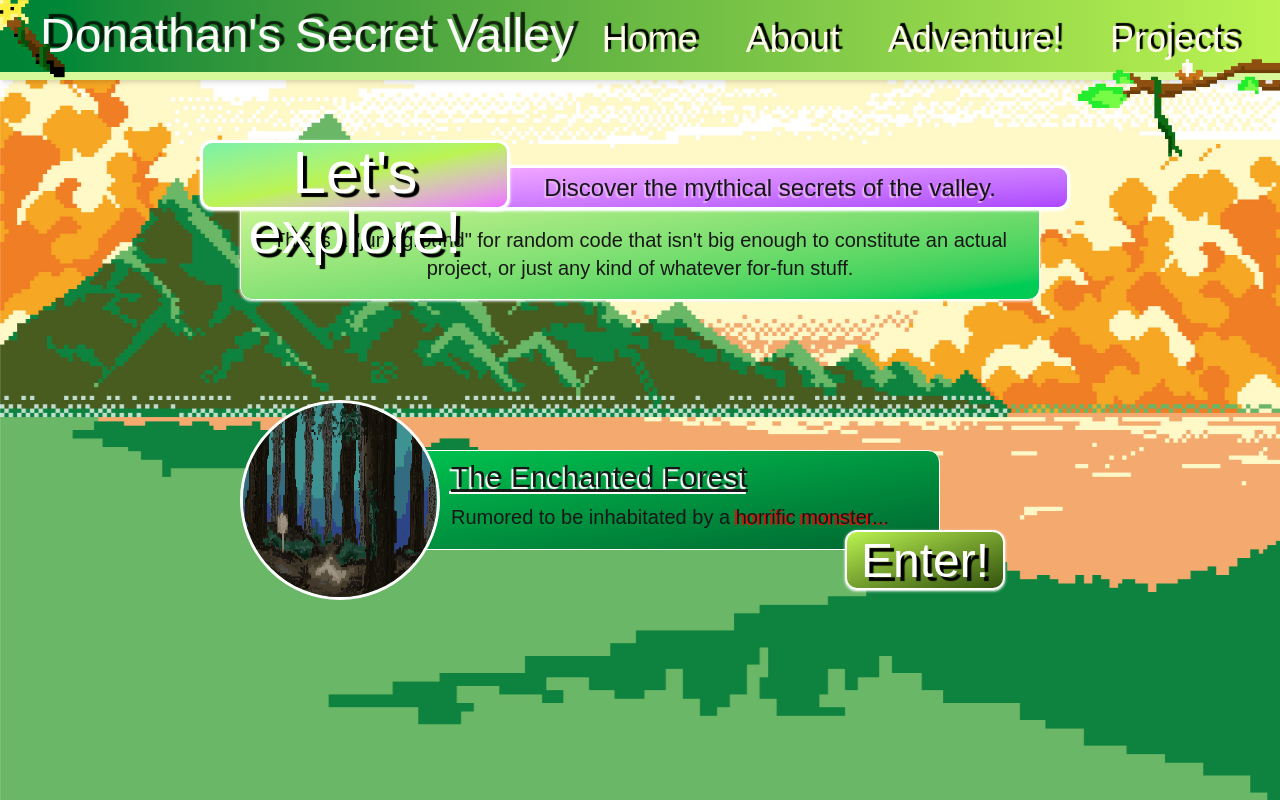
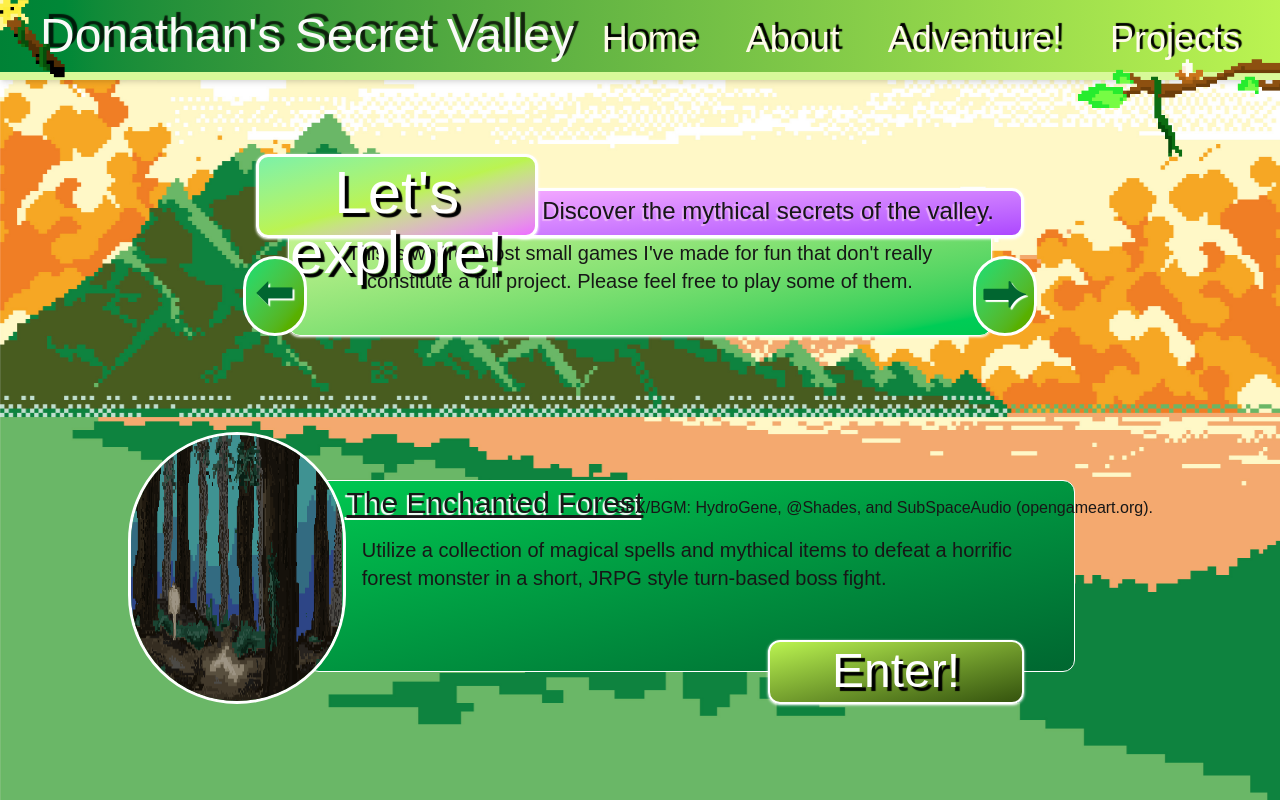
Before and after one commit to donathan2/donathans-secret-valley, a Next.js app: page /adventure in a window 1280 px wide. Built offline with nearby package versions, Linux system fonts and the light colour scheme; a web font is replaced by a local one.

Commit message:
feat: adventure screen design updates, linked ice cream game but still WIP

```diff
--- a/src/app/adventure/page.tsx
+++ b/src/app/adventure/page.tsx
@@ -6,28 +6,34 @@ import { headingFont } from "../lib/fonts";
 import { motion } from "framer-motion";
 import Image from "next/image";
 import { useRouter } from "next/navigation";
+import { useState } from "react";
 
 export default function AdventurePage() {
   const router = useRouter();
+
+  const [showForest, setShowForest] = useState(true);
+  const [showIceCream, setShowIceCream] = useState(false);
 
   return (
     <>
       <Navbar></Navbar>
       <MouseFollower></MouseFollower>
-      <div className="fixed z-[-1] inset-0 bg-[url('/landscape-4.jpg')] bg-cover bg-fixed bg-center"></div>
+      <div className="fixed z-[-1] inset-0 w-full h-full bg-[url('/landscape-4.jpg')] bg-cover bg-fixed bg-center"></div>
       <main className="w-full h-full">
-        <div className="relative w-[full] h-[250px]">
+        <div className="relative w-[full] h-[35%]">
           <motion.div
-            className={`${headingFont.className} z-[10] absolute text-center w-[310px] h-[70px] border border-3 text-white text-6xl translate-y-[140px] left-1/2 translate-x-[-440px] bg-gradient-to-br from-green-300 via-lime-300 to-fuchsia-400 shadow-sm shadow-white rounded-xl`}
+            className={`${headingFont.className} z-[10] absolute w-[22%] h-[30%] border border-3 border-white bottom-[15%] left-[20%] bg-gradient-to-br from-green-300 via-lime-300 to-fuchsia-400 shadow-sm shadow-white rounded-xl`}
             style={{ textShadow: "4px 4px 1px rgba(0,0,0,1)" }}
             initial={{ opacity: 0, scale: 2 }}
             animate={{ opacity: 1, scale: 1 }}
             transition={{ type: "spring" }}
           >
-            <p>Let&apos;s explore!</p>
+            <p className="absolute w-full h-full text-center text-white text-6xl p-[2%]">
+              Let&apos;s explore!
+            </p>
           </motion.div>
           <motion.div
-            className="z-[9] absolute w-[600px] h-[45px] bg-gradient-to-br from-fuchsia-300 to-purple-500 translate-y-[165px] left-1/2 translate-x-[-170px] rounded-xl border border-3 border-white shadow shadow-white"
+            className="z-[9] absolute w-[40%] h-[18%] bg-gradient-to-br from-fuchsia-300 to-purple-500 bottom-[15%] left-[40%] rounded-xl border border-3 border-white shadow shadow-white"
             initial={{ opacity: 0, scale: 0 }}
             animate={{ opacity: 1, scale: 1 }}
             transition={{ type: "spring" }}
@@ -39,55 +45,84 @@ export default function AdventurePage() {
               Discover the mythical secrets of the valley.
             </p>
           </motion.div>
+          <div className="absolute w-[55%] h-[50%] rounded-xl shadow shadow-white border border-white bg-gradient-to-br from-lime-200 to-green-500 left-1/2 -translate-x-1/2 bottom-[-20%] ">
+            <p className="text-center text-xl m-[2%] mt-[6%]">
+              This is where I host small games I&apos;ve made for fun that don't
+              really constitute a full project. Please feel free to play some of
+              them.
+            </p>
+          </div>
+        </div>
         <motion.div
-            className="absolute w-[800px] h-[120px] rounded-xl shadow shadow-white border border-white bg-gradient-to-br from-lime-200 to-green-500 left-1/2 -translate-x-1/2 translate-y-[180px] "
-            initial={{ opacity: 0, scale: 0 }}
-            animate={{ opacity: 1, scale: 1 }}
+          className={` z-[51] absolute w-[5%] h-[10%] rounded-full border-white border-[3px] bg-white bg-gradient-to-br from-green-400 to-lime-600 left-[19%] top-[32%] text-center text-green-800 pt-[4px] text-5xl`}
+          style={{ textShadow: "2px 2px 1px rgb(255, 255, 255)" }}
+          whileHover={{ scale: 1.1 }}
+          onClick={() => {
+            if (showForest) {
+              setShowIceCream(true);
+              setShowForest(false);
+            } else if (showIceCream) {
+              setShowForest(true);
+              setShowIceCream(false);
+            }
+          }}
+        >
+          <p className="pt-[5px]">⬅</p>
+        </motion.div>
+        <motion.div
+          className={`z-[51] absolute w-[5%] h-[10%] rounded-full border-white border-[3px] bg-white bg-gradient-to-br from-green-400 to-lime-600 right-[19%] top-[32%] text-center text-green-800 pt-[4px] text-5xl`}
+          style={{ textShadow: "2px 2px 1px rgb(255, 255, 255)" }}
+          whileHover={{ scale: 1.1 }}
+          onClick={() => {
+            if (showForest) {
+              setShowIceCream(true);
+              setShowForest(false);
+            } else if (showIceCream) {
+              setShowForest(true);
+              setShowIceCream(false);
+            }
+          }}
+        >
+          <p className="pt-[5px]">⮕</p>
+        </motion.div>
+
+        {showForest && (
+          <motion.div
+            className="z-0 absolute w-full h-[40%] bottom-[0%]"
+            initial={{ opacity: 0 }}
+            animate={
+              showForest ? { opacity: 1, scale: [1.5, 1] } : { opacity: 0 }
+            }
             transition={{ type: "spring" }}
           >
-            <p className="text-center text-xl m-[30px] mt-[45px]">
-              This is a &quot;junk ground&quot; for random code that isn&apos;t
-              big enough to constitute an actual project, or just any kind of
-              whatever for-fun stuff.
-            </p>
-          </motion.div>
+            <div>
+              <div className="z-20 absolute w-[17%] h-[85%] left-[10%] bottom-[30%] rounded-full overflow-hidden border border-3 border-white">
+                <Image src="/forest.png" alt="forest" fill />
               </div>
-        <div className="z-0 relative w-full h-[400px] translate-y-[150px]">
-          <motion.div
-            initial={{ opacity: 0, x: -50 }}
-            animate={{ opacity: 1, x: 0 }}
-            transition={{ type: "spring" }}
-          >
-            <motion.div className="z-20">
-              <Image
-                className=" z-20 absolute w-[200px] h-[200px] left-1/2 translate-x-[-400px] rounded-full overflow-hidden border border-3 border-white"
-                src="/forest.png"
-                alt="forest"
-                width={200}
-                height={200}
-              />
-            </motion.div>
-            <motion.div className="z-10 absolute w-[600px] h-[100px] left-1/2 -translate-x-1/2 translate-y-1/2 bg-gradient-to-br from-green-500 to-green-800 rounded-xl border border-white">
+              <div className="z-10 absolute w-[60%] h-[60%] right-[16%] bg-gradient-to-br from-green-500 to-green-800 rounded-xl border border-white">
                 <p
-                className="text-3xl ml-[110px] mt-[8px] underline"
+                  className="text-3xl pl-[5%] mt-[4px] underline"
                   style={{ textShadow: "-2px 2px 1px rgb(255, 255, 255)" }}
                 >
                   The Enchanted Forest
                 </p>
-              <p className="text-xl ml-[110px] mt-[8px]">
-                Rumored to be inhabitated by a{" "}
-                <span style={{ textShadow: "-2px 1px 1px rgb(255, 0, 0)" }}>
-                  horrific monster...
-                </span>
+                <p className="absolute w-[80%] h-[10%] right-[-20%] top-[8%]">
+                  SFX/BGM: HydroGene, @Shades, and SubSpaceAudio
+                  (opengameart.org).
                 </p>
-            </motion.div>
-          </motion.div>
+                <p className="text-xl pl-[7%] pr-[7%] mt-[2%]">
+                  Utilize a collection of magical spells and mythical items to
+                  defeat a horrific forest monster in a short, JRPG style
+                  turn-based boss fight.
+                </p>
+              </div>
+            </div>
+
             <motion.div
-            className={`${headingFont.className} z-[12] absolute text-center w-[160px] h-[60px] border border-2 text-white text-5xl translate-y-[130px] left-1/2 translate-x-[205px] bg-gradient-to-br from-lime-300 to-lime-900 shadow-sm shadow-white rounded-xl`}
+              className={`${headingFont.className} ${
+                showForest ? "z-[55]" : "z-[12]"
+              } absolute text-center w-[20%] h-[20%] border border-2 text-white text-5xl bottom-[30%] right-[20%] bg-gradient-to-br from-lime-300 to-lime-900 shadow-sm shadow-white rounded-xl`}
               style={{ textShadow: "4px 4px 1px rgba(0,0,0,1)" }}
-            initial={{ opacity: 0, scale: 2 }}
-            animate={{ opacity: 1, scale: 1 }}
-            transition={{ type: "spring" }}
               whileHover={{
                 scale: 1.15,
                 boxShadow: "0px 0px 35px 20px rgba(255, 0, 0, 0.97)",
@@ -100,7 +135,60 @@ export default function AdventurePage() {
             >
               <p className="mt-[5px]">Enter!</p>
             </motion.div>
+          </motion.div>
+        )}
+        {/* ICE CREAM GAME */}
+        {showIceCream && (
+          <motion.div
+            className={` ${
+              !showIceCream ? "pointer-events-none" : ""
+            }z-0 absolute w-full h-[40%] bottom-[0%]`}
+            initial={{ opacity: 0 }}
+            animate={
+              showIceCream ? { opacity: 1, scale: [1.5, 1] } : { opacity: 0 }
+            }
+            transition={{ type: "spring" }}
+          >
+            <div>
+              <div className="z-20 absolute w-[17%] h-[85%] left-[10%] bottom-[30%] rounded-full overflow-hidden border border-3 border-white">
+                <Image src="/icecream-preview.png" alt="storefront" fill />
               </div>
+              <div className="z-10 absolute w-[60%] h-[60%] right-[16%] bg-gradient-to-br from-lime-300 to-green-800 rounded-xl border border-white">
+                <p
+                  className="text-3xl pl-[5%] mt-[4px] underline"
+                  style={{ textShadow: "-2px 2px 1px rgb(255, 255, 255)" }}
+                >
+                  The Ice Cream Parlor
+                </p>
+                <p className="absolute w-[80%] h-[10%] right-[-20%] top-[8%]">
+                  SFX/BGM: phoenix1291 (opengameart.org).
+                </p>
+                <p className="text-xl pl-[7%] pr-[7%] mt-[2%]">
+                  Take over ice cream scooping for a day and tend to the wacky
+                  dessert orders of the vibrant customers of the valley in a
+                  relaxed, easy-paced environment. (WARNING WIP)
+                </p>
+              </div>
+            </div>
+            <motion.div
+              className={`${headingFont.className} ${
+                !showIceCream ? "pointer-events-none" : ""
+              } z-[12] absolute text-center w-[20%] h-[20%] border border-2 text-white text-5xl bottom-[30%] right-[20%] bg-gradient-to-br from-green-400 to-green-600 shadow-sm shadow-white rounded-xl`}
+              style={{ textShadow: "4px 4px 1px rgba(0,0,0,1)" }}
+              whileHover={{
+                scale: 1.15,
+                boxShadow: "0px 0px 35px 20px rgba(72, 201, 240, 0.97)",
+              }}
+              whileTap={{
+                scale: 1,
+                boxShadow: "0px 0px 85px 50px rgba(205, 69, 232, 0.97)",
+              }}
+              onClick={() => router.push("/adventure/ice-cream")}
+            >
+              <p className="mt-[5px]">Enter!</p>
+            </motion.div>
+          </motion.div>
+        )}
       </main>
     </>
   );
--- a/src/app/components/IceCreamGame/OrderMaker.tsx
+++ b/src/app/components/IceCreamGame/OrderMaker.tsx
@@ -1,5 +1,5 @@
-import { useEffect, useState, useRef } from "react";
-import { useGame, IceCream, Order } from "./StoreContext";
+import { useEffect, useRef } from "react";
+import { useGame, Order } from "./StoreContext";
 import orderDialogue from "./OrderDialogue";
 import Image from "next/image";
 import { motion } from "framer-motion";
```
Also changed, not shown: src/app/page.tsx (+3 -7 lines), public/icecream-preview.png (added). Lines whose indentation alone changed are shown as unchanged.
